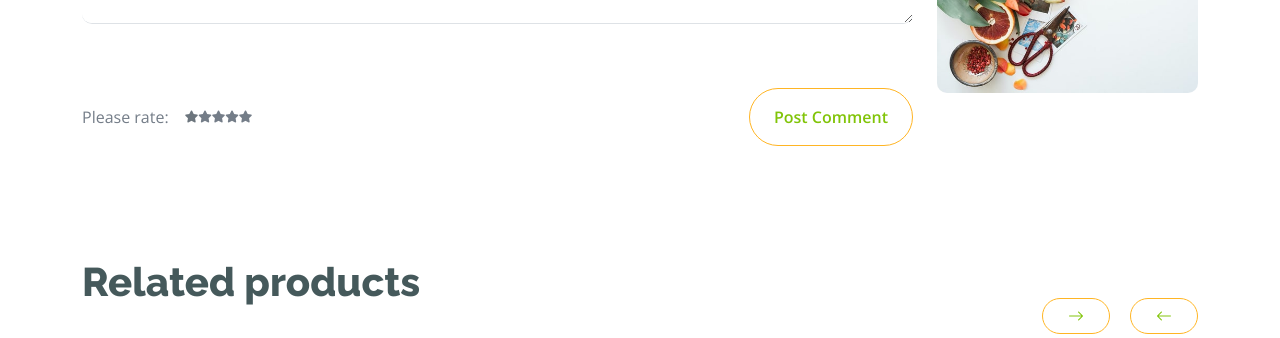
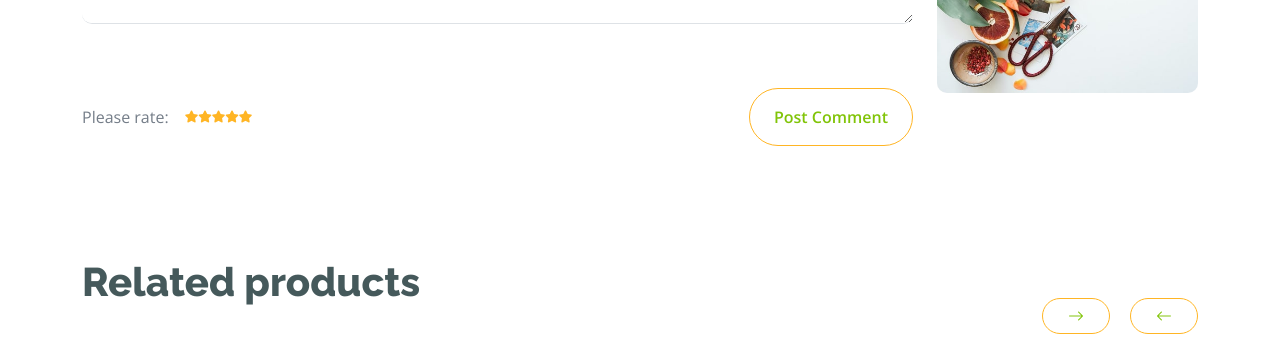
Before and after one commit to wisamosman/Fruitables, a Django app: page /fruit/apple in a window 1280 px wide. Shown: the part 1736-2074 px from the top of the page. Run offline with Django 5.2, Linux system fonts and the light colour scheme; data comes from the database, SQL or seed files in the repository; both versions use the stored data as it was after the commit; some libraries are stand-ins or nearby versions.

Commit message:
show review star 2in detail

```diff
--- a/fruit/templates/fruit/fruit_detail.html
+++ b/fruit/templates/fruit/fruit_detail.html
@@ -120,15 +120,15 @@
                                     <div class="d-flex">
                                         <img src="{{ review.fruit.image.url }}" class="img-fluid rounded-circle p-3" style="width: 100px; height: 100px;" alt="">
                                         <div class="">
-                                            <p class="mb-2" style="font-size: 14px;">April 12, 2024</p>
+                                            <p class="mb-2" style="font-size: 14px;">{{review.create_data}}</p>
                                             <div class="d-flex justify-content-between">
                                                 <h5>{{review.user}}</h5>
                                                 <div class="d-flex mb-3">
-                                                    <i class="fa fa-star text-secondary"></i>
-                                                    <i class="fa fa-star text-secondary"></i>
-                                                    <i class="fa fa-star text-secondary"></i>
-                                                    <i class="fa fa-star text-secondary"></i>
-                                                    <i class="fa fa-star"></i>
+                                                    <i class="fa fa-star {% if object.get_avg_rate.avg > 0 %} active text-secondary {% endif %}"></i>
+                                                    <i class="fa fa-star {% if object.get_avg_rate.avg > 1 %} active text-secondary {% endif %}"></i>
+                                                    <i class="fa fa-star {% if object.get_avg_rate.avg > 2 %} active text-secondary {% endif %}"></i>
+                                                    <i class="fa fa-star {% if object.get_avg_rate.avg > 3 %} active text-secondary {% endif %}"></i>
+                                                    <i class="fa fa-star {% if object.get_avg_rate.avg > 4 %} active text-secondary {% endif %}"></i>
                                                 </div>
                                             </div>
                                             <p>{{review.review}}</p>
@@ -168,11 +168,11 @@
                                     <div class="d-flex align-items-center">
                                         <p class="mb-0 me-3">Please rate:</p>
                                         <div class="d-flex align-items-center" style="font-size: 12px;">
-                                            <i class="fa fa-star text-muted"></i>
-                                            <i class="fa fa-star"></i>
-                                            <i class="fa fa-star"></i>
-                                            <i class="fa fa-star"></i>
-                                            <i class="fa fa-star"></i>
+                                            <i class="fa fa-star {% if object.get_avg_rate.avg > 0 %} active text-secondary {% endif %}"></i>
+                                            <i class="fa fa-star {% if object.get_avg_rate.avg > 1 %} active text-secondary {% endif %}"></i>
+                                            <i class="fa fa-star {% if object.get_avg_rate.avg > 2 %} active text-secondary {% endif %}"></i>
+                                            <i class="fa fa-star {% if object.get_avg_rate.avg > 3 %} active text-secondary {% endif %}"></i>
+                                            <i class="fa fa-star {% if object.get_avg_rate.avg > 4 %} active text-secondary {% endif %}"></i>
                                         </div>
                                     </div>
                                     <a href="#" class="btn border border-secondary text-primary rounded-pill px-4 py-3"> Post Comment</a>
```
Also changed, not shown: db.sqlite3, media/review/wesam_dvhrbXA.jpg (added).
